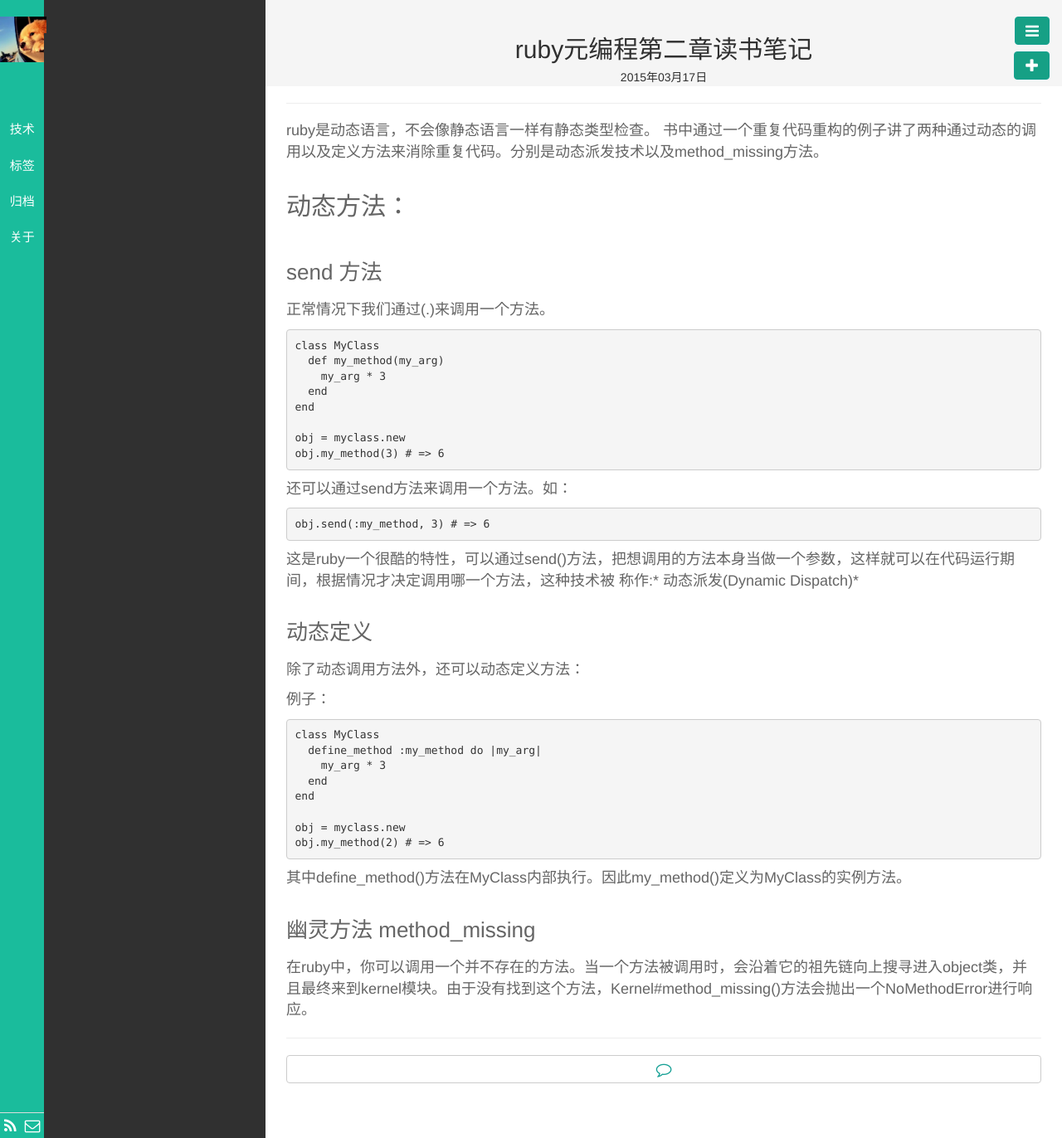
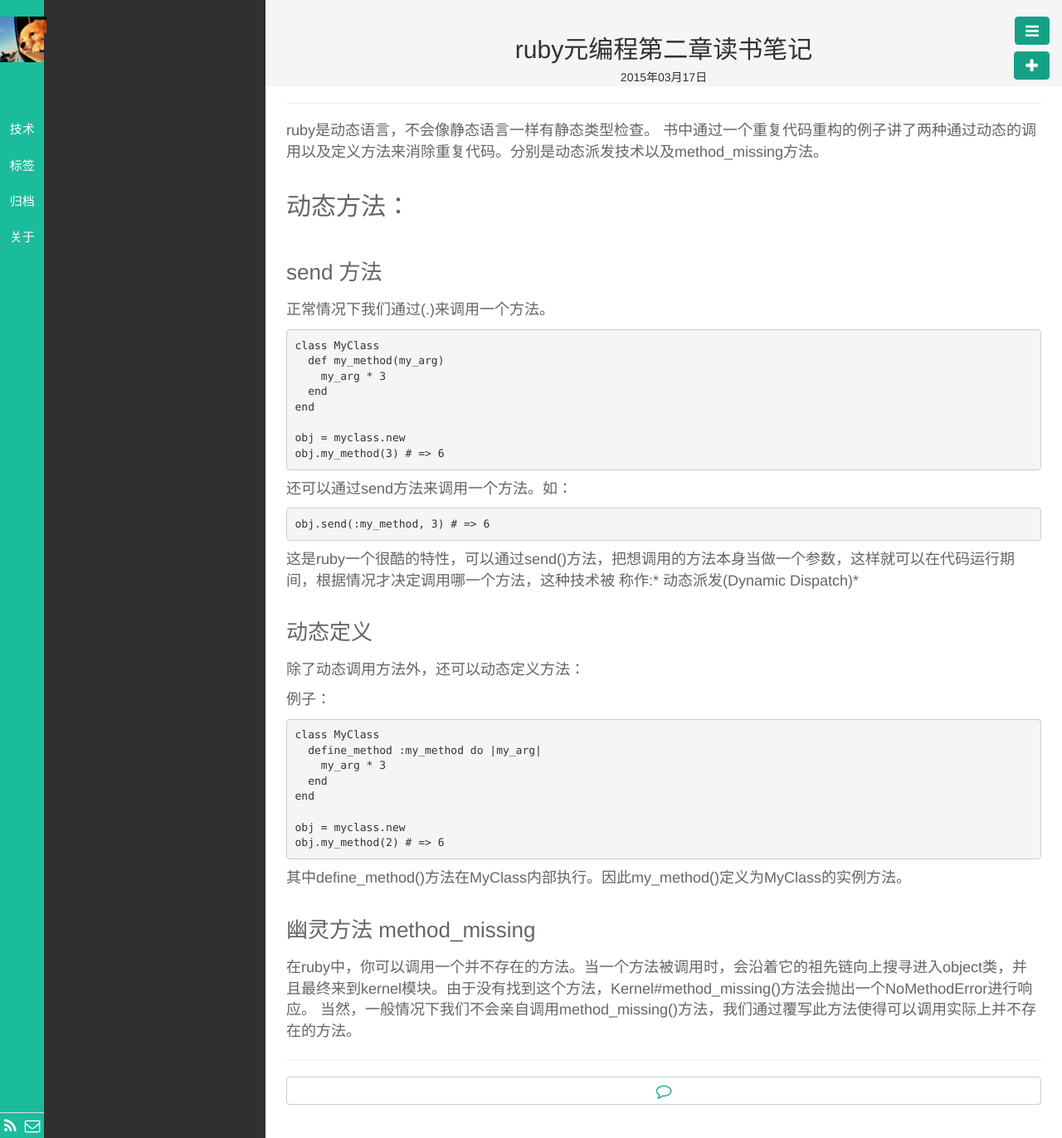
Before and after one commit to llx1105/llx1105.github.io, a Jekyll site: the page built from _posts/技术/2015-03-17-meta-ruby-02.md, in a window 1280 px wide. Shown: the whole page at 83% size. Built offline with Jekyll 4.4.1, drawn with Linux system fonts in a browser that asks for light colours; nearby versions of some CDN libraries; library files that are not in the unit come from our copies; Markdown is read by kramdown in place of the engine named in the settings.

Commit message:
add a word

```diff
--- a/_posts/技术/2015-03-17-meta-ruby-02.md
+++ b/_posts/技术/2015-03-17-meta-ruby-02.md
@@ -52,3 +52,4 @@ obj.my_method(2) # => 6
 
 ### 幽灵方法 method_missing
 在ruby中，你可以调用一个并不存在的方法。当一个方法被调用时，会沿着它的祖先链向上搜寻进入object类，并且最终来到kernel模块。由于没有找到这个方法，Kernel#method_missing()方法会抛出一个NoMethodError进行响应。
+当然，一般情况下我们不会亲自调用method_missing()方法，我们通过覆写此方法使得可以调用实际上并不存在的方法。
```
